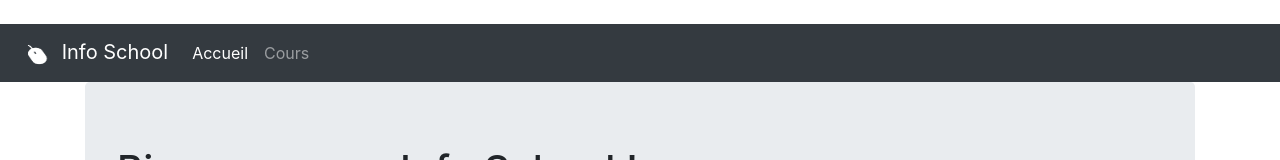
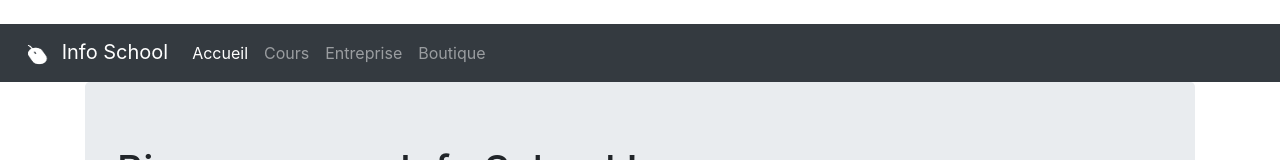
Before and after one commit to Fizioh/InfoSchool, a plain HTML site: page index.html in a window 1280 px wide. Shown: the top 160 px of the page. Drawn offline with nearby package versions, Linux system fonts and the light colour scheme.

Commit message:
Add files via upload

```diff
--- a/index.html
+++ b/index.html
@@ -38,6 +38,12 @@
             </li>
             <li class="nav-item">
                 <a class="nav-link" href="cours.html">Cours</a>
+            </li>
+             <li class="nav-item">
+                <a class="nav-link" href="business.html">Entreprise</a>
+            </li>
+            <li class="nav-item">
+                <a class="nav-link" href="shop.html">Boutique</a>
             </li>
         </ul>
         </div>
```
